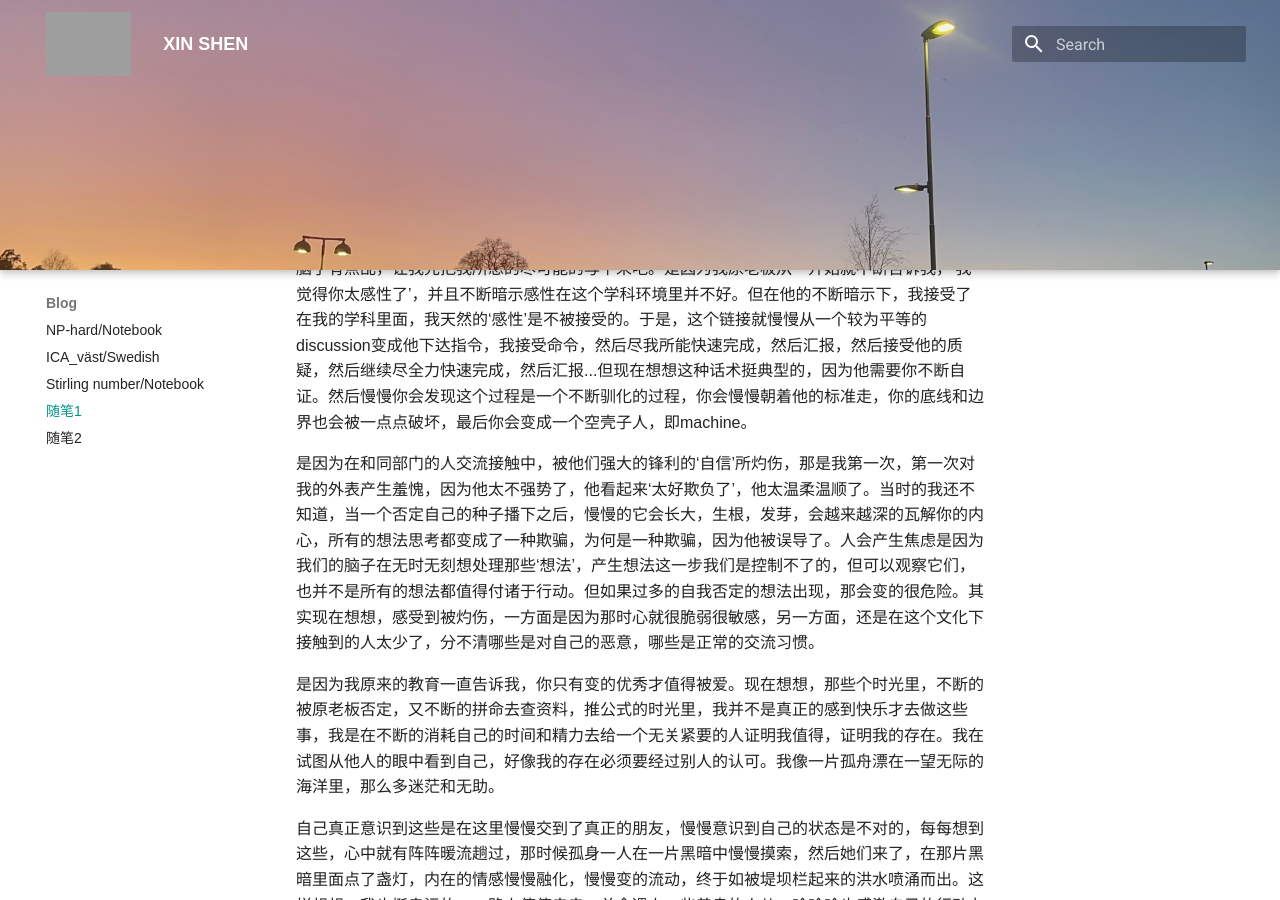
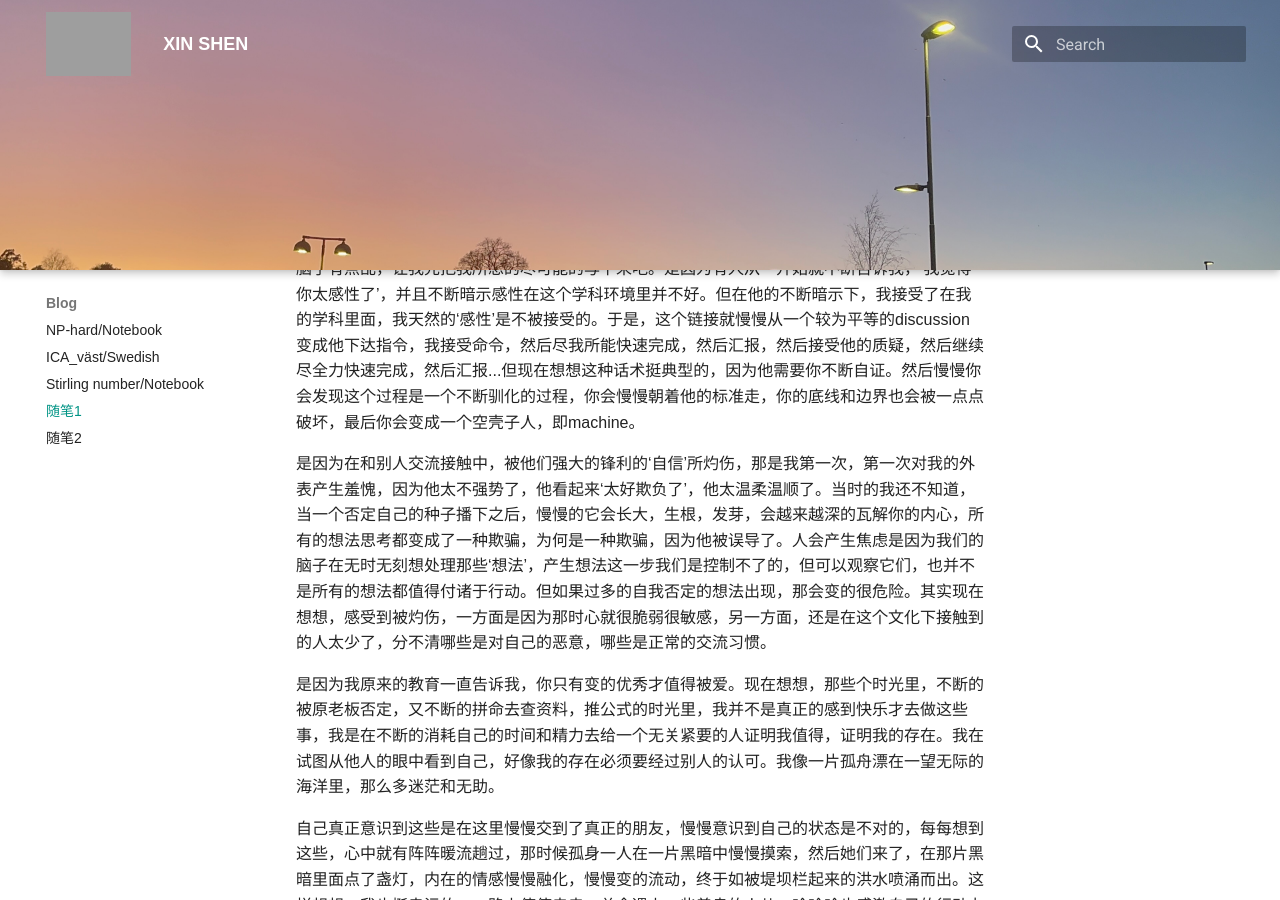
Before and after one commit to XINS3/WebXS, an MkDocs documentation site: the page built from docs/blog/bi1.md, in a window 1280 px wide and 900 px high, scrolled down 452 px. Built offline with MkDocs 1.6.1 and Material for MkDocs 9.7.7, drawn with Linux system fonts in a browser that asks for light colours; grey boxes are pictures that could not be loaded.

Commit message:
Update bi1.md

```diff
--- a/docs/blog/bi1.md
+++ b/docs/blog/bi1.md
@@ -1,8 +1,8 @@
 最近一直有一个声音在脑子里面回荡，他说‘写点什么吧’。写点什么，可是写点什么呢？一个好朋友说过，你不能太压抑你的情感，你需要让他有个释放的途径。话说，我已经好久好久没有这样，就这么坐下来，把自己的心流写下来。多久了，两年多了。从我来瑞典读博开始，好像就一直一直压抑着自己的感情。很好，我发现了这个现象，这是第一步。下一步就是为什么呢，这是偶然的吗，还是是有原因的呢。写到这里不禁觉得有点好笑，思绪飞到了之前不知在哪本书上看到的，说人和狗狗，猫猫的一个区别是，在面对当下发生的事情，人更趋向于回溯原因，即背后的逻辑关联，猫猫狗狗不会，他们会立即应对当下的事情。打个比方，一盒猫粮/狗粮打翻在了地上，早上起来主人看到了，第一反应是咋掉啦，猫猫看到了第一反应是，"哦从天而降的奖励，我要吃了它！"接着我想，如果我是一只猫，当我发现了这个现象，我接下来会做什么呢？....诶不知道，好可惜，我不是一只猫。跳太远了，让我回到刚才的第一步，想想是否有背后的逻辑关联呢？
 
-脑子有点乱，让我先把我所想的尽可能的写下来吧。是因为我原老板从一开始就不断告诉我，‘我觉得你太感性了’，并且不断暗示感性在这个学科环境里并不好。但在他的不断暗示下，我接受了在我的学科里面，我天然的‘感性’是不被接受的。于是，这个链接就慢慢从一个较为平等的discussion变成他下达指令，我接受命令，然后尽我所能快速完成，然后汇报，然后接受他的质疑，然后继续尽全力快速完成，然后汇报...但现在想想这种话术挺典型的，因为他需要你不断自证。然后慢慢你会发现这个过程是一个不断驯化的过程，你会慢慢朝着他的标准走，你的底线和边界也会被一点点破坏，最后你会变成一个空壳子人，即machine。
+脑子有点乱，让我先把我所想的尽可能的写下来吧。是因为有人从一开始就不断告诉我，‘我觉得你太感性了’，并且不断暗示感性在这个学科环境里并不好。但在他的不断暗示下，我接受了在我的学科里面，我天然的‘感性’是不被接受的。于是，这个链接就慢慢从一个较为平等的discussion变成他下达指令，我接受命令，然后尽我所能快速完成，然后汇报，然后接受他的质疑，然后继续尽全力快速完成，然后汇报...但现在想想这种话术挺典型的，因为他需要你不断自证。然后慢慢你会发现这个过程是一个不断驯化的过程，你会慢慢朝着他的标准走，你的底线和边界也会被一点点破坏，最后你会变成一个空壳子人，即machine。
 
-是因为在和同部门的人交流接触中，被他们强大的锋利的‘自信’所灼伤，那是我第一次，第一次对我的外表产生羞愧，因为他太不强势了，他看起来‘太好欺负了’，他太温柔温顺了。当时的我还不知道，当一个否定自己的种子播下之后，慢慢的它会长大，生根，发芽，会越来越深的瓦解你的内心，所有的想法思考都变成了一种欺骗，为何是一种欺骗，因为他被误导了。人会产生焦虑是因为我们的脑子在无时无刻想处理那些‘想法’，产生想法这一步我们是控制不了的，但可以观察它们，也并不是所有的想法都值得付诸于行动。但如果过多的自我否定的想法出现，那会变的很危险。其实现在想想，感受到被灼伤，一方面是因为那时心就很脆弱很敏感，另一方面，还是在这个文化下接触到的人太少了，分不清哪些是对自己的恶意，哪些是正常的交流习惯。
+是因为在和别人交流接触中，被他们强大的锋利的‘自信’所灼伤，那是我第一次，第一次对我的外表产生羞愧，因为他太不强势了，他看起来‘太好欺负了’，他太温柔温顺了。当时的我还不知道，当一个否定自己的种子播下之后，慢慢的它会长大，生根，发芽，会越来越深的瓦解你的内心，所有的想法思考都变成了一种欺骗，为何是一种欺骗，因为他被误导了。人会产生焦虑是因为我们的脑子在无时无刻想处理那些‘想法’，产生想法这一步我们是控制不了的，但可以观察它们，也并不是所有的想法都值得付诸于行动。但如果过多的自我否定的想法出现，那会变的很危险。其实现在想想，感受到被灼伤，一方面是因为那时心就很脆弱很敏感，另一方面，还是在这个文化下接触到的人太少了，分不清哪些是对自己的恶意，哪些是正常的交流习惯。
 
 是因为我原来的教育一直告诉我，你只有变的优秀才值得被爱。现在想想，那些个时光里，不断的被原老板否定，又不断的拼命去查资料，推公式的时光里，我并不是真正的感到快乐才去做这些事，我是在不断的消耗自己的时间和精力去给一个无关紧要的人证明我值得，证明我的存在。我在试图从他人的眼中看到自己，好像我的存在必须要经过别人的认可。我像一片孤舟漂在一望无际的海洋里，那么多迷茫和无助。
 
```
